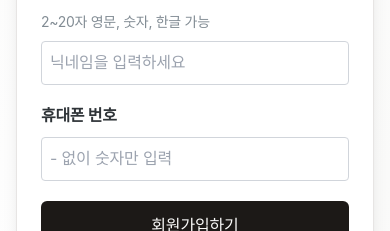
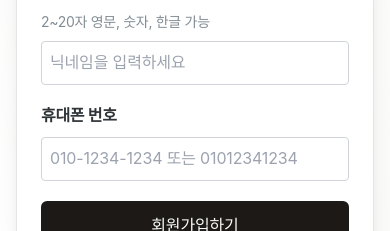
Before and after one commit to oobinss/portfolio-next-web, a Next.js app: page /auth/signup in a window 390 px wide. Shown: the part 1200-1431 px from the top of the page. Built offline with nearby package versions, Linux system fonts and the light colour scheme; no server answers; a web font is replaced by a local one.

Commit message:
fix: remove hyphens from phone number on blur

```diff
--- a/lib/validation.ts
+++ b/lib/validation.ts
@@ -18,8 +18,15 @@ export const signUpSchema = z
             .min(1, "이름을 입력해주세요.")
             .max(10, "이름은 10자 이하여야 합니다."),
         phone: z
-            .string()
-            .regex(/^[0-9]{9,15}$/, "휴대폰번호를 올바르게 입력해주세요.")
+            .union([z.string(), z.undefined()])
+            .transform((val) => {
+                if (!val || val.trim() === "") return undefined;
+                return val.replace(/[^0-9]/g, ""); // 하이픈 및 모든 비숫자 문자 제거
+            })
+            .refine(
+                (val) => !val || /^[0-9]{9,15}$/.test(val),
+                { message: "휴대폰번호를 올바르게 입력해주세요." }
+            )
             .optional(),
         nickname: z
             .string()
@@ -71,7 +78,8 @@ export const inquirySchema = z.object({
         .max(20, "성함은 20자 이하로 입력해주세요."),
     phone: z
         .string()
-        .regex(/^[0-9]{9,15}$/, "휴대폰번호를 올바르게 입력해주세요."),
+        .transform((val) => val?.replace(/[^0-9]/g, "") || "") // 하이픈 및 모든 비숫자 문자 제거
+        .pipe(z.string().regex(/^[0-9]{9,15}$/, "휴대폰번호를 올바르게 입력해주세요.")),
     email: z.string().email({ message: "이메일 형식이 올바르지 않습니다." }),
     message: z
         .string()
--- a/src/app/auth/signup/page.tsx
+++ b/src/app/auth/signup/page.tsx
@@ -25,10 +25,13 @@ export default function SignUpPage() {
         register,
         handleSubmit,
         formState: { errors, isSubmitting },
+        setValue,
     } = useForm<SignUpFormData>({
         resolver: zodResolver(signUpSchema),
         mode: "onBlur",
     });
+
+    const phoneRegister = register("phone");
 
     const onSubmit = async (data: SignUpFormData) => {
         try {
@@ -109,9 +112,25 @@ export default function SignUpPage() {
                         <ValidatedInput
                             label="휴대폰 번호"
                             type="tel"
-                            placeholder="- 없이 숫자만 입력"
+                            placeholder="010-1234-1234 또는 01012341234"
                             error={errors.phone}
-                            registerReturn={register("phone")}
+                            registerReturn={{
+                                ...phoneRegister,
+                                onBlur: async e => {
+                                    // 기존 onBlur 먼저 실행
+                                    if (phoneRegister.onBlur) {
+                                        await phoneRegister.onBlur(e);
+                                    }
+                                    // 입력이 끝났을 때 하이픈 및 모든 비숫자 문자 제거
+                                    const numbersOnly = e.target.value.replace(
+                                        /[^0-9]/g,
+                                        ""
+                                    );
+                                    setValue("phone", numbersOnly, {
+                                        shouldValidate: true,
+                                    });
+                                },
+                            }}
                         />
                         <Button
                             type="submit"
--- a/src/app/contact/page.tsx
+++ b/src/app/contact/page.tsx
@@ -23,9 +23,12 @@ export default function ContactPage() {
         handleSubmit,
         formState: { errors, isSubmitting },
         reset,
+        setValue,
     } = useForm<InquiryFormData>({
         resolver: zodResolver(inquirySchema),
     });
+
+    const phoneRegister = register("phone");
 
     const onSubmit = async (data: InquiryFormData) => {
         // API 호출 로직
@@ -98,10 +101,26 @@ export default function ContactPage() {
                         />
                         <ValidatedInput
                             label="연락처"
-                            type="text"
-                            registerReturn={register("phone")}
+                            type="tel"
+                            registerReturn={{
+                                ...phoneRegister,
+                                onBlur: async e => {
+                                    // 기존 onBlur 먼저 실행
+                                    if (phoneRegister.onBlur) {
+                                        await phoneRegister.onBlur(e);
+                                    }
+                                    // 입력이 끝났을 때 하이픈 및 모든 비숫자 문자 제거
+                                    const numbersOnly = e.target.value.replace(
+                                        /[^0-9]/g,
+                                        ""
+                                    );
+                                    setValue("phone", numbersOnly, {
+                                        shouldValidate: true,
+                                    });
+                                },
+                            }}
                             error={errors.phone}
-                            placeholder="연락처를 입력해주세요"
+                            placeholder="010-1234-1234 또는 01012341234"
                         />
                         <ValidatedInput
                             label="이메일"
```
